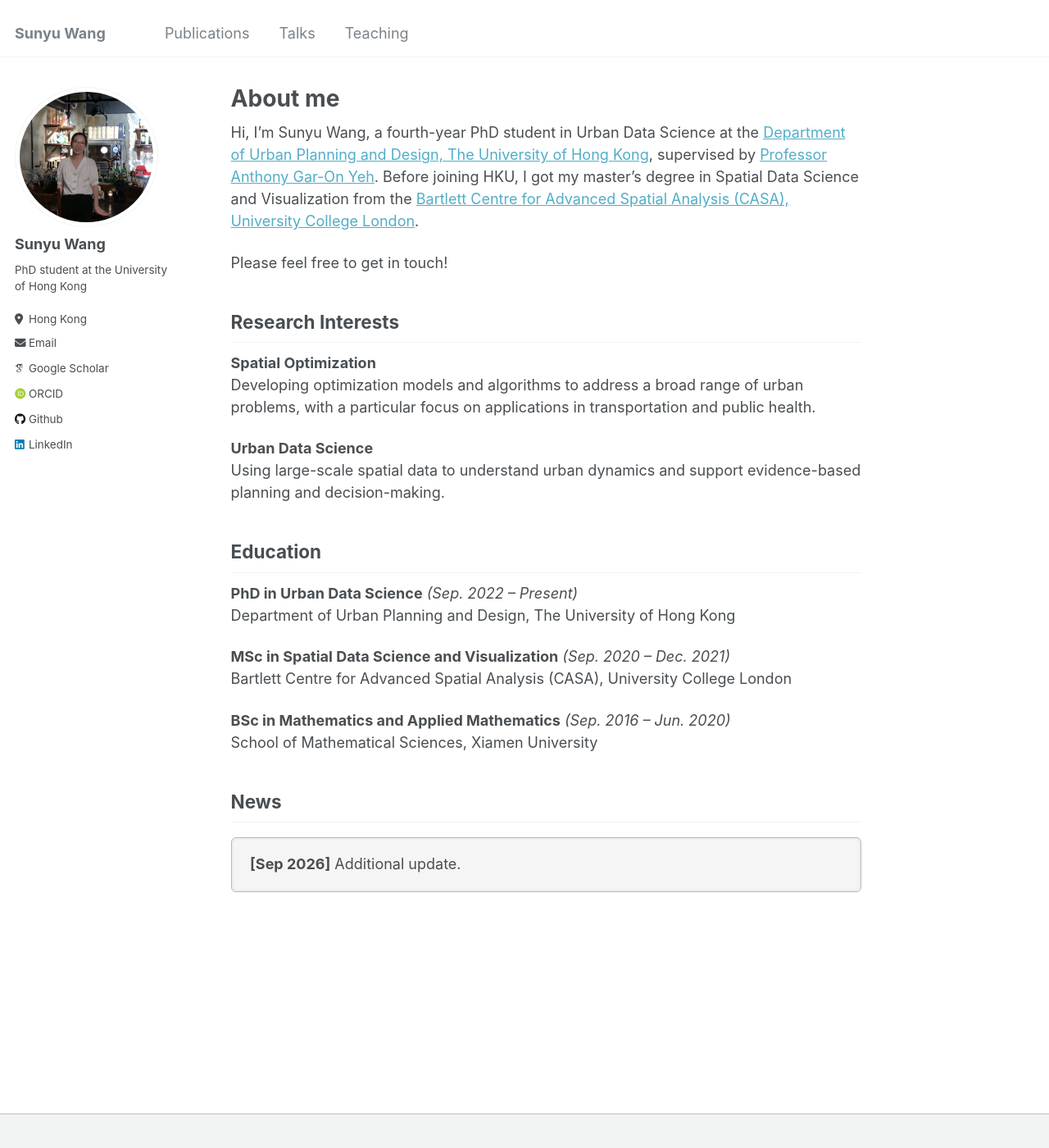
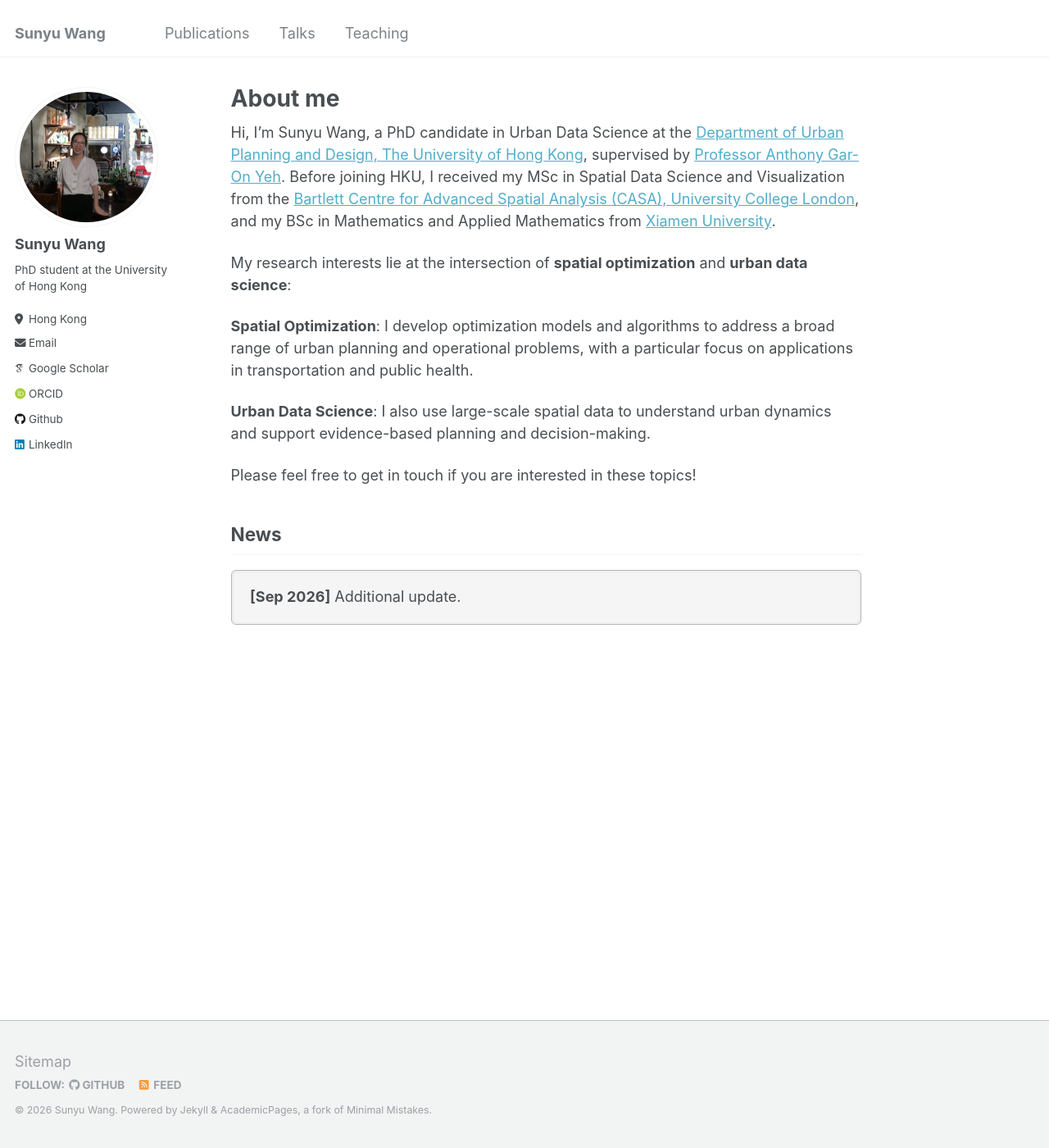
Before and after one commit to sywang-20/sywang-20.github.io, a Jekyll site: the page built from _pages/about.md, in a window 1280 px wide and 1400 px high. Shown: the whole window at 82% size. Built offline with Jekyll 4.4.1, drawn with Linux system fonts in a browser that asks for light colours; some web fonts are replaced.

Commit message:
Revise about page content and formatting
Updated personal introduction and research interests. Modified educational background details.

```diff
--- a/_pages/about.md
+++ b/_pages/about.md
@@ -7,28 +7,16 @@ redirect_from:
   - /about.html
 ---
 
-Hi, I'm Sunyu Wang, a fourth-year PhD student in Urban Data Science at the [Department of Urban Planning and Design, The University of Hong Kong](https://www.arch.hku.hk/departments-and-divisions/department-of-urban-planning-and-design/), supervised by [Professor Anthony Gar-On Yeh](https://www.arch.hku.hk/staff/upad/yeh-anthony-g-o/?dept=upad). Before joining HKU, I got my master's degree in Spatial Data Science and Visualization from the [Bartlett Centre for Advanced Spatial Analysis (CASA), University College London](https://www.ucl.ac.uk/bartlett/casa).
+Hi, I’m Sunyu Wang, a PhD candidate in Urban Data Science at the [Department of Urban Planning and Design, The University of Hong Kong](https://www.arch.hku.hk/departments-and-divisions/department-of-urban-planning-and-design/), supervised by [Professor Anthony Gar-On Yeh](https://www.arch.hku.hk/staff/upad/yeh-anthony-g-o/?dept=upad). Before joining HKU, I received my MSc in Spatial Data Science and Visualization from the [Bartlett Centre for Advanced Spatial Analysis (CASA), University College London](https://www.ucl.ac.uk/bartlett/casa), and my BSc in Mathematics and Applied Mathematics from [Xiamen University](https://math.xmu.edu.cn/).
 
-Please feel free to get in touch!
 
-## Research Interests
+My research interests lie at the intersection of **spatial optimization** and **urban data science**:
 
-**Spatial Optimization**
-Developing optimization models and algorithms to address a broad range of urban problems, with a particular focus on applications in transportation and public health.
+**Spatial Optimization**: I develop optimization models and algorithms to address a broad range of urban planning and operational problems, with a particular focus on applications in transportation and public health.
 
-**Urban Data Science**
-Using large-scale spatial data to understand urban dynamics and support evidence-based planning and decision-making.
+**Urban Data Science**: I also use large-scale spatial data to understand urban dynamics and support evidence-based planning and decision-making.
 
-## Education
-
-**PhD in Urban Data Science** *(Sep. 2022 – Present)*
-Department of Urban Planning and Design, The University of Hong Kong
-
-**MSc in Spatial Data Science and Visualization** *(Sep. 2020 – Dec. 2021)*
-Bartlett Centre for Advanced Spatial Analysis (CASA), University College London
-
-**BSc in Mathematics and Applied Mathematics** *(Sep. 2016 – Jun. 2020)*
-School of Mathematical Sciences, Xiamen University
+Please feel free to get in touch if you are interested in these topics!
 
 ## News
 
```
